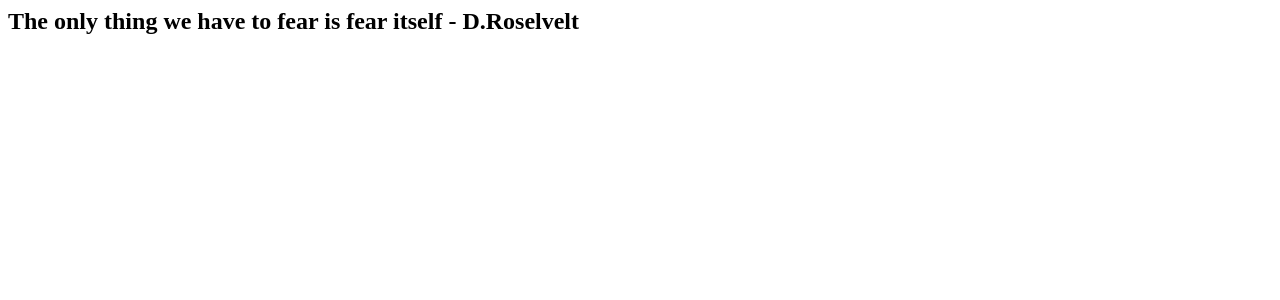
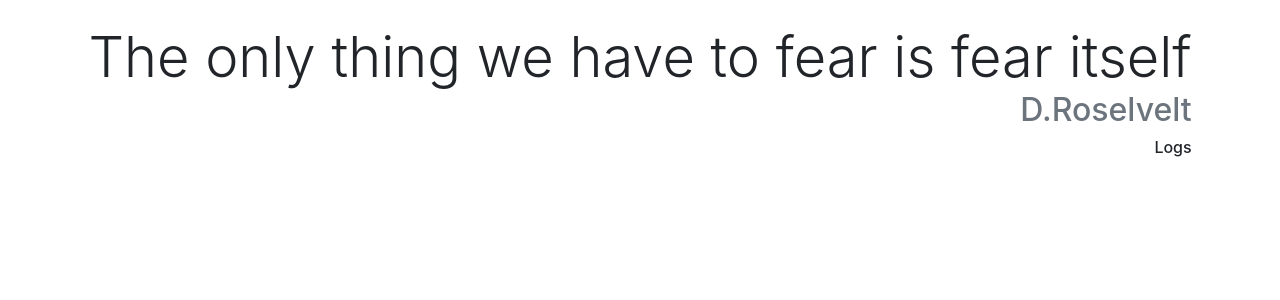
Before and after one commit to dumitriucristian/WW2, a PHP site: page / in a window 1280 px wide. Shown: the top 300 px of the page. Run offline with PHP 8.4, Linux system fonts and the light colour scheme.

Commit message:
new index page

```diff
--- a/index.php
+++ b/index.php
@@ -1,3 +1,40 @@
-<?php
+<!DOCTYPE html>
+<html lang="en">
+<head>
+    <meta charset="UTF-8">
+    <meta name="viewport" content="width=device-width, initial-scale=1.0">
+    <title>WW2 | Get ready!</title>
+    <link rel="icon" href="https://img.icons8.com/color/48/000000/battleship.png" type="image/x-icon">
+    <link rel="stylesheet" href="https://stackpath.bootstrapcdn.com/bootstrap/4.4.1/css/bootstrap.min.css"
+        integrity="sha384-Vkoo8x4CGsO3+Hhxv8T/Q5PaXtkKtu6ug5TOeNV6gBiFeWPGFN9MuhOf23Q9Ifjh" crossorigin="anonymous">
+</head>
+<body>
+    <style>
+        .alert{
+            color: red;
+            font-style: italic;
+        }
+        .succes{
+            color: green;
+            font-style: italic;
+        }
+        #headline{
+            width: fit-content;
+        }
 
-echo "<h2>The only thing we have to fear is fear itself - D.Roselvelt</h2>";
+    </style>
+    <div class="text-right container my-4" id="headline">
+        <div id="headline">
+            <div class="display-4">The only thing we have to fear is fear itself</div>
+            <h2 class="text-muted">D.Roselvelt</h2>
+        </div>
+
+        <h6>Logs</h6>
+        <div id="display">
+            <?php
+
+            ?>
+        </div>
+    </div>
+</body>
+</html>
```
